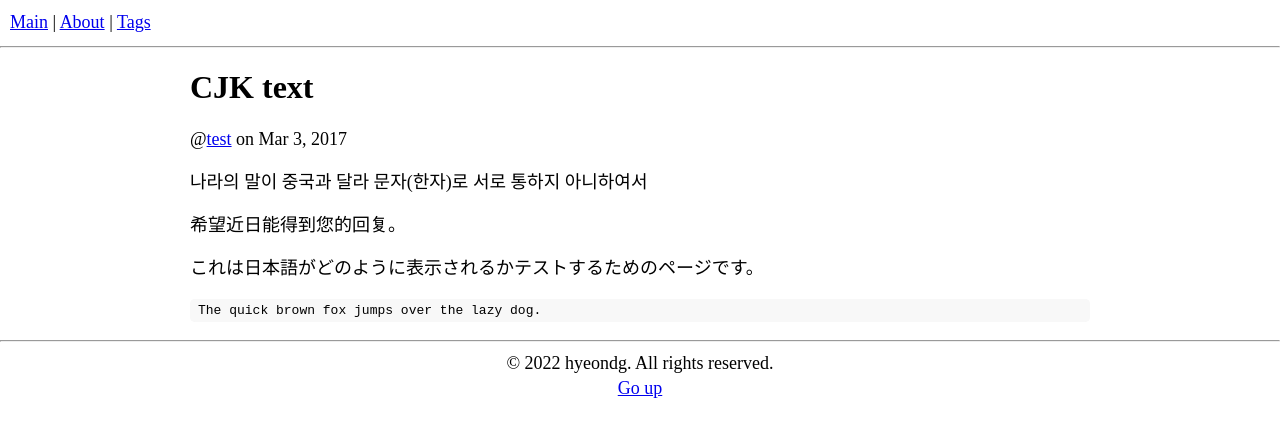
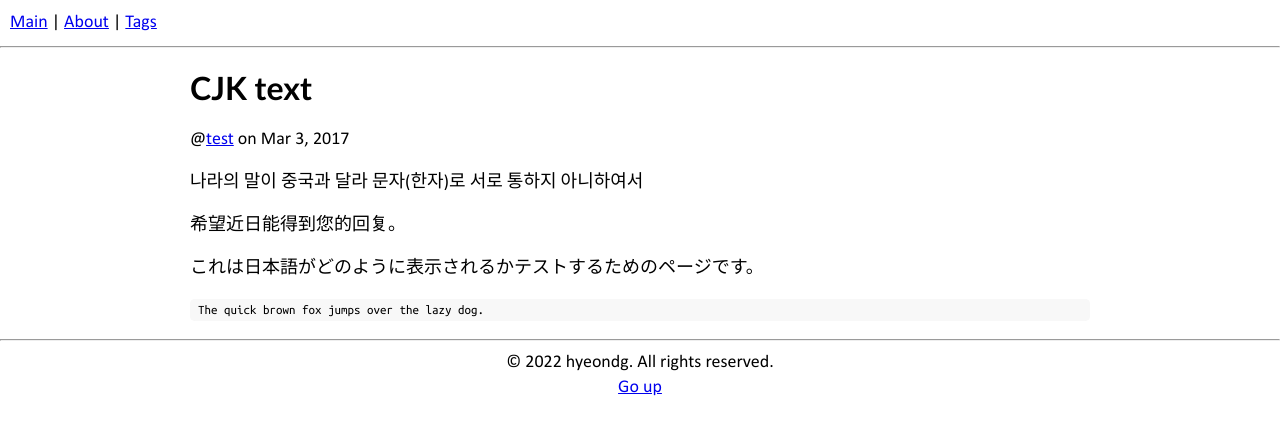
Before and after one commit to hyeondg/warehouse, a Jekyll site: the page built from _posts/2017-02-31-hi.md, in a window 1280 px wide. Shown: the top 437 px of the page. Built offline with Jekyll 4.4.1, drawn with Linux system fonts in a browser that asks for light colours.

Commit message:
Update base.scss

```diff
--- a/_sass/base.scss
+++ b/_sass/base.scss
@@ -10,19 +10,19 @@ body {
     line-height: 140%;
     margin: 0;
     word-break: break-word;
-    font-family: 'Klien', 'Caruta', 'Times New Roman', Times, serif;
+    font-family: 'Calibri', sans-serif;
 }
 
 code {
     font-size: $base-code-size;
-    font-family: 'Cascadia', monospace;
+    font-family: 'Ubuntu-Mono', monospace;
     padding: 2px 4px;
     border-radius: 3px;
 }
 
 code.language-plaintext {
     font-size: $inline-code-size;
-    font-family: 'Cascadia', monospace;
+    font-family: 'Ubuntu-Mono', monospace;
     color: #d14;
     background-color: #f7f7f9;
     border: 1px solid #e1e1e8
```
